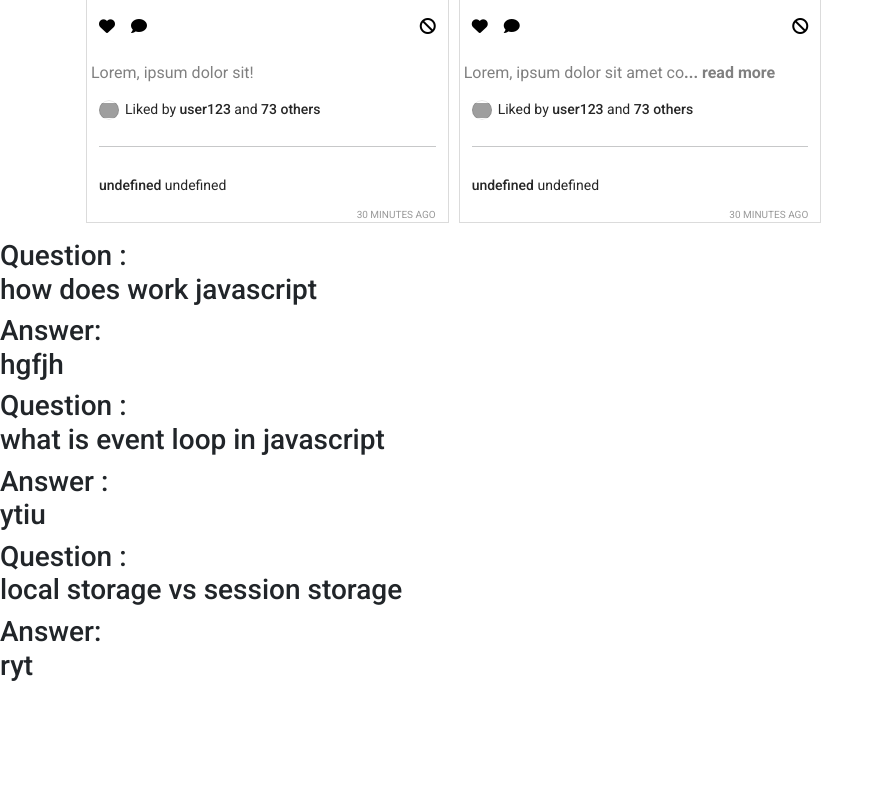
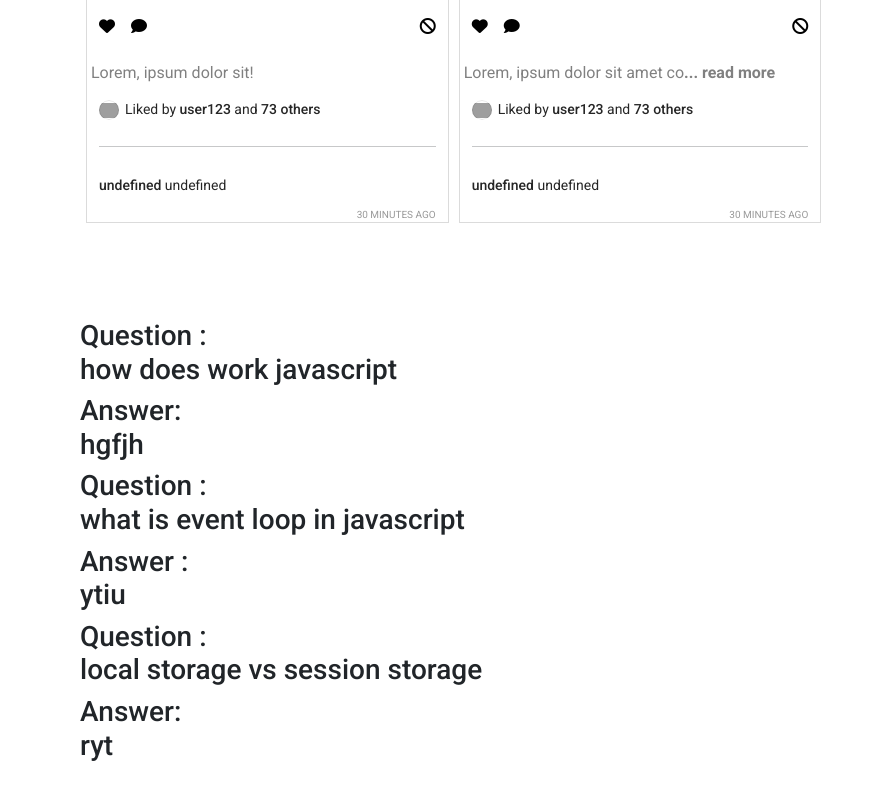
Before and after one commit to mdsohaghasan/insta-shohor, a plain HTML site: page index.html in a window 1280 px wide. Shown: the part 1261-2061 px from the top of the page, without its empty margins (0-884 px from the left). Before the commit the page ends 1951 px from the top, so only its background shows below. Drawn offline with nearby package versions, Linux system fonts and the light colour scheme; grey boxes are pictures that could not be loaded.

```diff
--- a/index.html
+++ b/index.html
@@ -58,7 +58,7 @@
         </div>
     </main>
     <!-- Answer -->
-    <section>
+    <section style="margin: 5rem;">
         <h3> Question :<br> how does work javascript</h3>
         <h3>Answer: <br>hgfjh </h3>
 
```
